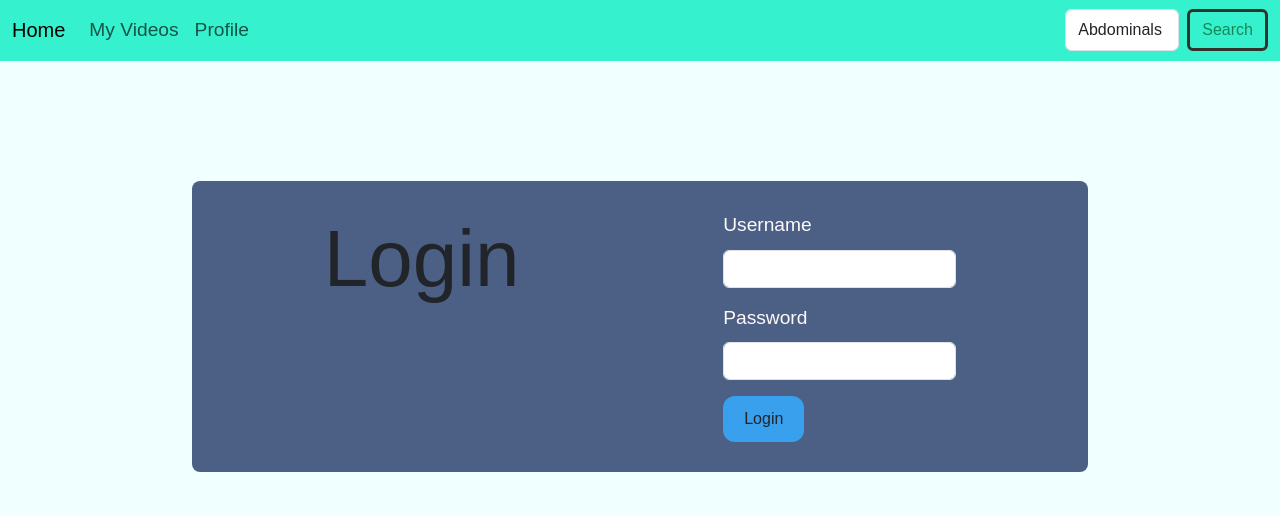
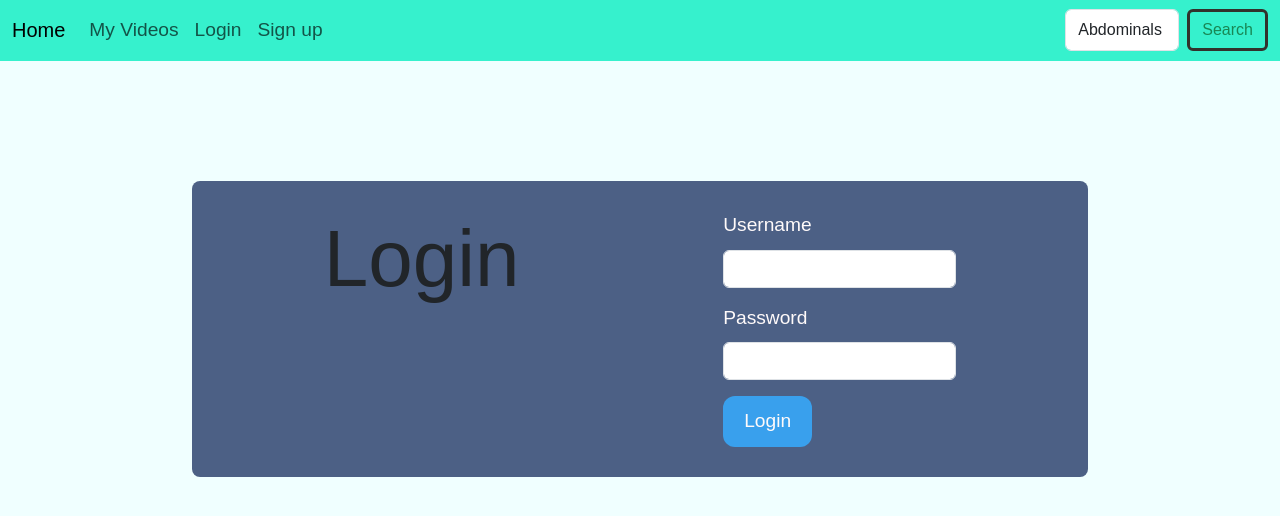
Before and after one commit to bukkicsilla/flask-workout, a Flask app: page /login in a window 1280 px wide. Shown: the top 516 px of the page. Run offline with Flask 2, Linux system fonts and the light colour scheme.

Commit message:
login and signup in navbar

```diff
--- a/app.py
+++ b/app.py
@@ -75,7 +75,7 @@ def get_exercises():
 @app.route('/videos')
 def get_videos():
     if not_authorized():
-        return redirect('/profile')
+        return redirect('/auth')
     name = request.args.get('name')
     res_videos = requests.get(f"{BASE_URL_WORKOUT}/videos?name={name}").json()
     #res = requests.get(f"{BASE_URL_WORKOUT}/videos").json()
@@ -98,7 +98,7 @@ def get_my_videos():
 @app.route('/my_videos')
 def get_my_videos():
     if not_authorized():
-        return redirect('/profile')
+        return redirect('/auth')
     exercises = Exercise.query.all()
     muscle_groups = {}
 
@@ -158,9 +158,9 @@ def exercise_by_muscle():
 
 
 #With User
-@app.route('/profile')
-def profile():
-    return render_template('profile.html')
+@app.route('/auth')
+def login_or_register():
+    return render_template('auth.html')
 
 #authorization
 @app.route("/register", methods=['GET', 'POST'])
@@ -216,4 +216,4 @@ def logout_user():
     """Logout user"""
     session.pop('user_id')
     #flash("Goodbye!", "success")
-    return redirect('/profile')
+    return redirect('/')
--- a/static/styles.css
+++ b/static/styles.css
@@ -9,7 +9,7 @@ ul {
   margin: 0;
   padding: 0;
 }
-.container {
+.my-container {
   background-color: #4c6085;
   width: 70%;
   padding: 30px;
@@ -21,6 +21,9 @@ ul {
 #profile,
 #login {
   margin-top: 120px;
+}
+#register {
+  margin-top: 100px;
 }
 #muscle-groups {
   width: 50%;
@@ -56,7 +59,9 @@ input {
 .pencilsnow a,
 li,
 p,
-.btn-search {
+.btn-search,
+.btn-login,
+.btn-register {
   color: snow;
   font-size: 1.2rem;
 }
--- a/templates/base.html
+++ b/templates/base.html
@@ -51,9 +51,24 @@
             <li class="nav-item">
               <a class="nav-link" href="/my_videos">My Videos</a>
             </li>
+            {% if session['user_id'] %}
             <li class="nav-item">
               <a class="nav-link" href="/profile">Profile</a>
             </li>
+            <li class="nav-item">
+              <!--<form action="/logout" method="POST">
+              <button class="btn btn-info">Logout</button>
+            </form>-->
+              <a class="nav-link pr-3" href="/logout">Logout</a>
+            </li>
+            {% else %}
+            <li class="nav-item">
+              <a class="nav-link pr-3" href="/login">Login</a>
+            </li>
+            <li class="nav-item">
+              <a class="nav-link" href="/register">Sign up</a>
+            </li>
+            {% endif %}
           </ul>
           <form class="d-flex" role="search" action="/exercise" method="GET">
             <select name="muscle" class="form-control me-2">
--- a/templates/login.html
+++ b/templates/login.html
@@ -1,7 +1,7 @@
 {% extends 'base.html' %} {% block title %} Login {% endblock %} {% block
 content %}
-<div class="container" id="login">
-  <h1 class="display-1">Login</h1>
+<div class="my-container" id="login">
+  <h1 class="display-1 pencilsnow">Login</h1>
 
   <form method="POST">
     {{ form.hidden_tag() }} {% for field in form if field.widget.input_type !=
--- a/templates/register.html
+++ b/templates/register.html
@@ -1,7 +1,7 @@
 {% extends 'base.html' %} {% block title %} Register {% endblock %} {% block
 content %}
-<div class="container" id="register">
-  <h1 class="display-1">Sign Up</h1>
+<div class="my-container" id="register">
+  <h1 class="pencilsnow">Sign Up</h1>
 
   <form method="POST">
     {{ form.hidden_tag() }} {% for field in form if field.widget.input_type !=
@@ -14,7 +14,7 @@ content %}
     </h5>
     {% endfor %}
 
-    <button class="btn btn-success" type="submit">Register</button>
+    <button class="btn btn-register" type="submit">Register</button>
   </form>
 </div>
 {% endblock %}
```
Also changed, not shown: templates/auth.html (added, +9 -0 lines), templates/index.html (+2 -6 lines).
